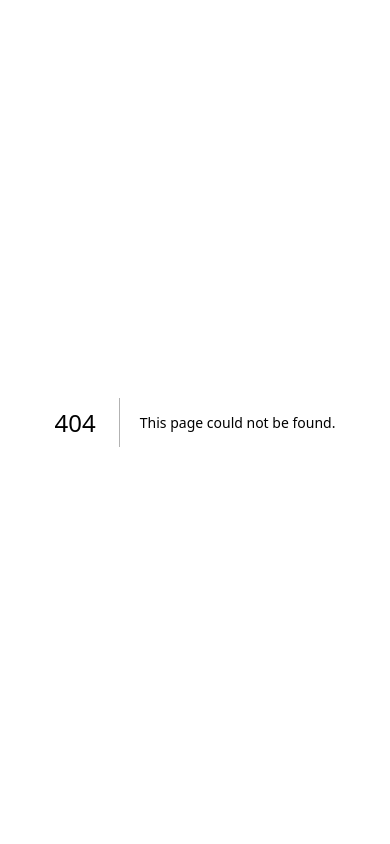
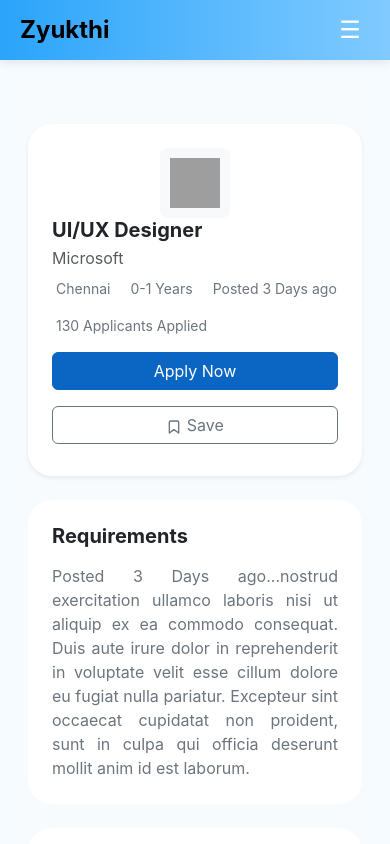
Before and after one commit to vamsikrishna7-github/hirelink, a Next.js app: page /dashboard/candidate/apply-job in a window 390 px wide. Before the commit this address had no page. Shown: the top 844 px of the page. Built offline with nearby package versions, Linux system fonts and the light colour scheme; grey boxes are pictures that could not be loaded.

Commit message:
new page added apply-job

```diff
--- /dev/null
+++ b/src/app/dashboard/candidate/apply-job/Apply-job.module.css
@@ -0,0 +1,33 @@
+.applyJobBg {
+  background: #f7fbfd;
+  min-height: 100vh;
+}
+
+.jobCard {
+  border-radius: 1.5rem !important;
+  background: #fff;
+}
+
+.sectionCard {
+  border-radius: 1.5rem !important;
+  background: #fff;
+  margin-bottom: 2rem;
+}
+
+@media (max-width: 767px) {
+  .jobCard {
+    padding: 0 !important;
+  }
+  .buttonContainer {
+    margin-top: 1rem !important;
+    align-items: stretch !important;
+  }
+  .buttonContainer button {
+    width: 100%;
+    margin-bottom: 0.5rem;
+  }
+  .jobCard .row {
+    flex-direction: column !important;
+    gap: 0.5rem;
+  }
+}
--- /dev/null
+++ b/src/app/dashboard/candidate/apply-job/page.js
@@ -0,0 +1,48 @@
+import styles from './Apply-job.module.css';
+import Image from 'next/image';
+import { FiBookmark } from 'react-icons/fi';
+
+export default function ApplyJobPage() {
+  return (
+    <div className={`container py-5 ${styles.applyJobBg}`}>
+      {/* Job Card */}
+      <div className={`card mb-4 shadow-sm border-0 rounded-4 ${styles.jobCard}`}>
+        <div className="row g-0 align-items-center p-4">
+          <div className="col-md-2 d-flex justify-content-center align-items-center">
+            <div className="bg-light rounded-3 d-flex justify-content-center align-items-center" style={{width: 70, height: 70}}>
+              <Image src="https://upload.wikimedia.org/wikipedia/commons/4/44/Microsoft_logo.svg" alt="Company Logo" width={50} height={50} />
+            </div>
+          </div>
+          <div className="col-md-7">
+            <h5 className="mb-1 fw-bold">UI/UX Designer</h5>
+            <div className="text-muted mb-2">Microsoft</div>
+            <div className="d-flex flex-wrap gap-3 align-items-center small text-secondary">
+              <span><i className="bi bi-geo-alt me-1"></i>Chennai</span>
+              <span><i className="bi bi-briefcase me-1"></i>0-1 Years</span>
+              <span><i className="bi bi-calendar me-1"></i>Posted 3 Days ago</span>
+              <span><i className="bi bi-people me-1"></i>130 Applicants Applied</span>
+            </div>
+          </div>
+          <div className={`${styles.buttonContainer} col-md-3 d-flex flex-column align-items-end gap-2`}>
+            <button className="btn btn-primary px-4 mb-2">Apply Now</button>
+            <button className="btn btn-outline-secondary px-4"> <FiBookmark /> Save</button>
+          </div>
+        </div>
+      </div>
+
+      {/* Requirements & About Job */}
+      <div className={`card p-4 mb-4 border-0 rounded-4 ${styles.sectionCard}`}>
+        <h5 className="fw-bold mb-3">Requirements</h5>
+        <p className="text-secondary mb-0" style={{textAlign: 'justify'}}>
+          Posted 3 Days ago...nostrud exercitation ullamco laboris nisi ut aliquip ex ea commodo consequat. Duis aute irure dolor in reprehenderit in voluptate velit esse cillum dolore eu fugiat nulla pariatur. Excepteur sint occaecat cupidatat non proident, sunt in culpa qui officia deserunt mollit anim id est laborum.
+        </p>
+      </div>
+      <div className={`card p-4 border-0 rounded-4 ${styles.sectionCard}`}>
+        <h5 className="fw-bold mb-3">About Job</h5>
+        <p className="text-secondary mb-0" style={{textAlign: 'justify'}}>
+          Posted 3 Days ago...nostrud exercitation ullamco laboris nisi ut aliquip ex ea commodo consequat. Duis aute irure dolor in reprehenderit in voluptate velit esse cillum dolore eu fugiat nulla pariatur. Excepteur sint occaecat cupidatat non proident, sunt in culpa qui officia deserunt mollit anim id est laborum.
+        </p>
+      </div>
+    </div>
+  );
+}
--- a/src/app/dashboard/candidate/find-jobs/page.js
+++ b/src/app/dashboard/candidate/find-jobs/page.js
@@ -6,6 +6,7 @@
 import Image from 'next/image';
 import styles from './Find-Jobs.module.css';
 import { Container, Row, Col, Form, Button, Card } from 'react-bootstrap';
+import Link from 'next/link';
 
 const Jobs = () => {
   const jobs = [
@@ -136,7 +137,7 @@
               </div>
               <div className={styles.jobActions}>
                 <Button variant="outline-primary" className={styles.saveButton}> <FiBookmark /> Save</Button>
-                <Button variant="primary" className={styles.applyButton}>Apply Now</Button>
+                <Link href="/dashboard/candidate/apply-job"><Button variant="primary" className={styles.applyButton}>Apply Now</Button></Link>
               </div>
             </Card.Body>
           </Card>
--- a/src/app/dashboard/candidate/jobs/page.js
+++ b/src/app/dashboard/candidate/jobs/page.js
@@ -5,6 +5,7 @@
 import { FiBookmark } from 'react-icons/fi';
 import styles from './Jobs.module.css';
 import Image from 'next/image';
+import Link from 'next/link';
 
 const Jobs = () => {
   const jobs = [
@@ -113,7 +114,7 @@
             </div>
             <div className={styles.jobActions}>
               <button className={styles.saveButton}> <FiBookmark /> Save</button>
-              <button className={styles.applyButton}>Apply Now</button>
+              <Link href="/dashboard/candidate/apply-job"><button className={styles.applyButton}>Apply Now</button></Link>
             </div>
           </div>
         ))}
--- a/src/app/dashboard/candidate/saved-jobs/page.js
+++ b/src/app/dashboard/candidate/saved-jobs/page.js
@@ -5,6 +5,7 @@
 import { FiBookmark } from 'react-icons/fi';
 import styles from './Saved.module.css';
 import Image from 'next/image';
+import Link from 'next/link';
 
 const Jobs = () => {
   const jobs = [
@@ -114,7 +115,7 @@
             </div>
             <div className={styles.jobActions}>
               <button className={styles.saveButton}> <FiBookmark /> Save</button>
-              <button className={styles.applyButton}>Apply Now</button>
+              <Link href="/dashboard/candidate/apply-job"><button className={styles.applyButton}>Apply Now</button></Link>
             </div>
           </div>
         ))}
```
